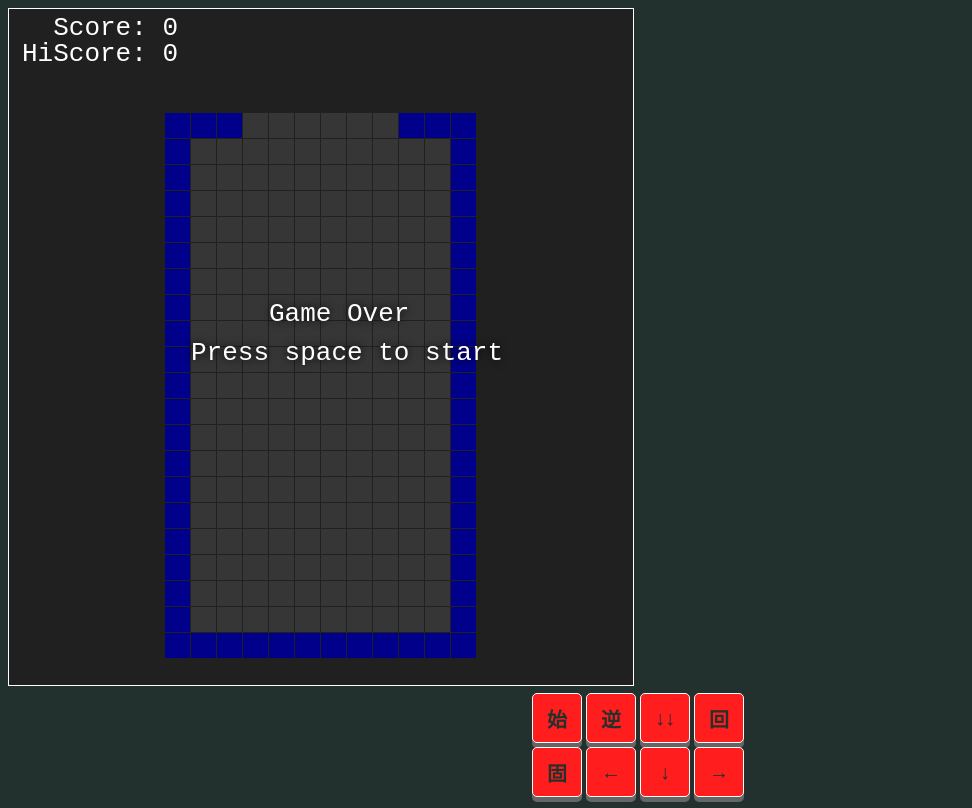
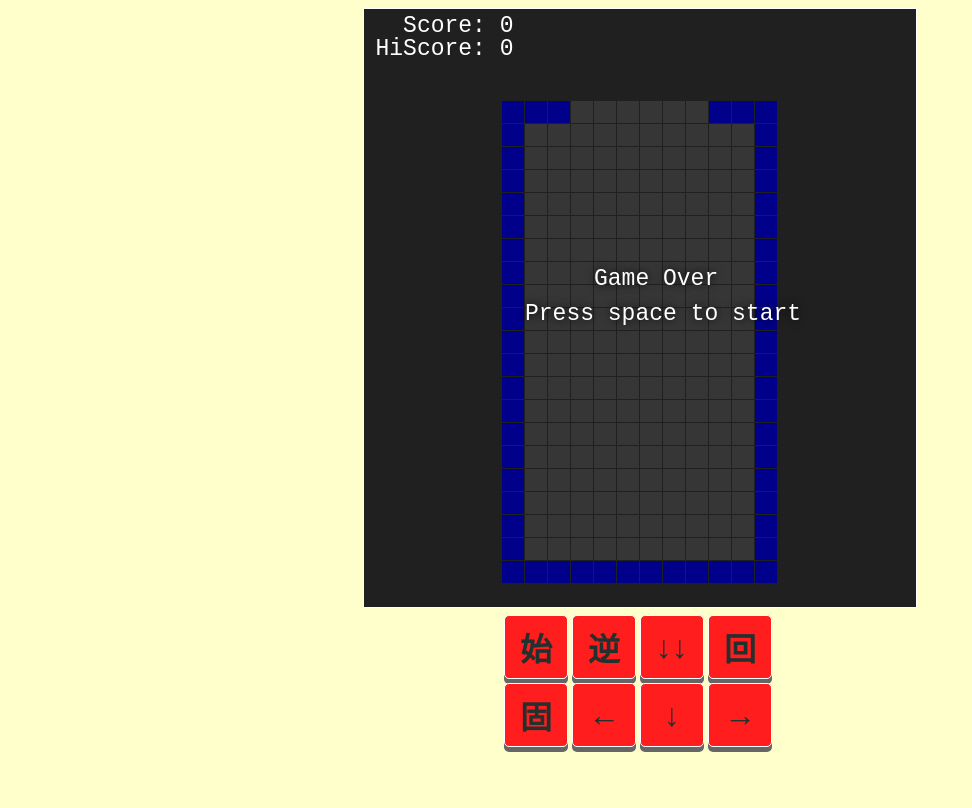
Before and after one commit to mith-mmk/mith-mmk.github.io, a plain HTML site: page script/tetrislike.html in a window 1280 px wide. Shown: the whole page, without its empty margins (0-972 px from the left). Drawn offline with Linux system fonts and the light colour scheme.

Commit message:
viewport

```diff
--- a/css/default.css
+++ b/css/default.css
@@ -183,6 +183,7 @@ summary:hover{
     color: grey;
 }
 
+/*
 @media screen and (min-device-width: 480px) {
     main a {
         font-size: 1.6rem;
@@ -218,3 +219,4 @@ summary:hover{
         font-size: 1.2rem;
     }
 }
+*/
--- a/script/tetris.js
+++ b/script/tetris.js
@@ -26,7 +26,7 @@ class Tetris {
     const canvas = document.getElementById(canvasName)
     canvas.style.background = this.option.background ||'black'
     const ctx = canvas.getContext('2d')
-    const height = window.innerHeight
+    const height = window.innerHeight - 100
     const width = window.innerWidth
     const highscoreFromLocalStorage = localStorage.getItem('highscore')
     this.highscore = this.option.highscore || highscoreFromLocalStorage || 0
--- a/script/tetrislike.html
+++ b/script/tetrislike.html
@@ -4,6 +4,7 @@
  <meta charset="utf-8">
  <meta viewport="width=device-width, initial-scale=1.0">
 	<title>Tetris Like Game</title>
+	<link rel="stylesheet" href="/css/default.css">
 	<style>
 		canvas {
 			border: 1px solid white;
@@ -11,16 +12,17 @@
 		}
 
 		body {
-			background-color: #23312e;
-			color: #fff;
+			text-align: center;
+			margin-left: 0;
+  	  margin-right: 0;
 		}
 
 		button {
 			/* ボタンの大きさ */
-			width: 50px;
-			height: 50px;
+			width: 2em;
+			height: 2em;
 			/* ボタンの文字の大きさ */
-			font-size: 20px;
+			font-size: 2em;
 			font-weight: 700;
 			/* ボタンの文字の色 */
 			color: #23312e;
```
Also changed, not shown: index.html (+1 -0 lines), script/index.html (+1 -0 lines), wasm/affine.html (+2 -1 lines), wasm/affine2.html (+1 -0 lines), wasm/index.html (+1 -0 lines), wasm/sample.html (+1 -0 lines), wasm/sample2.html (+1 -0 lines).
